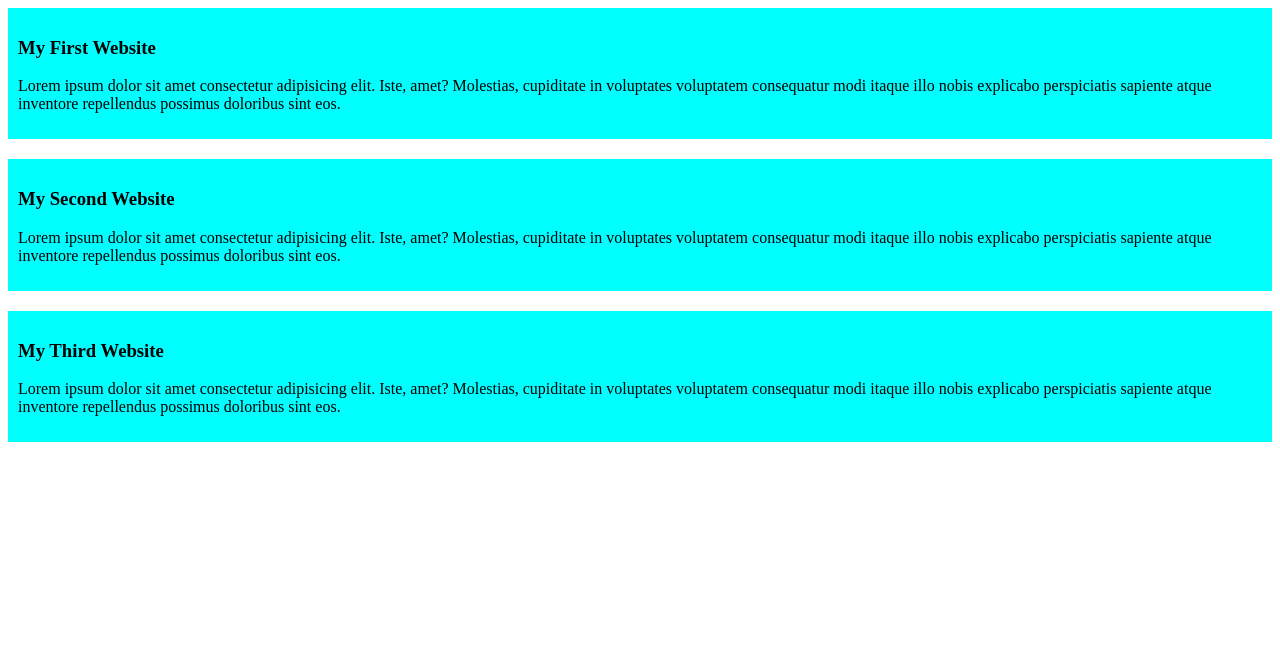
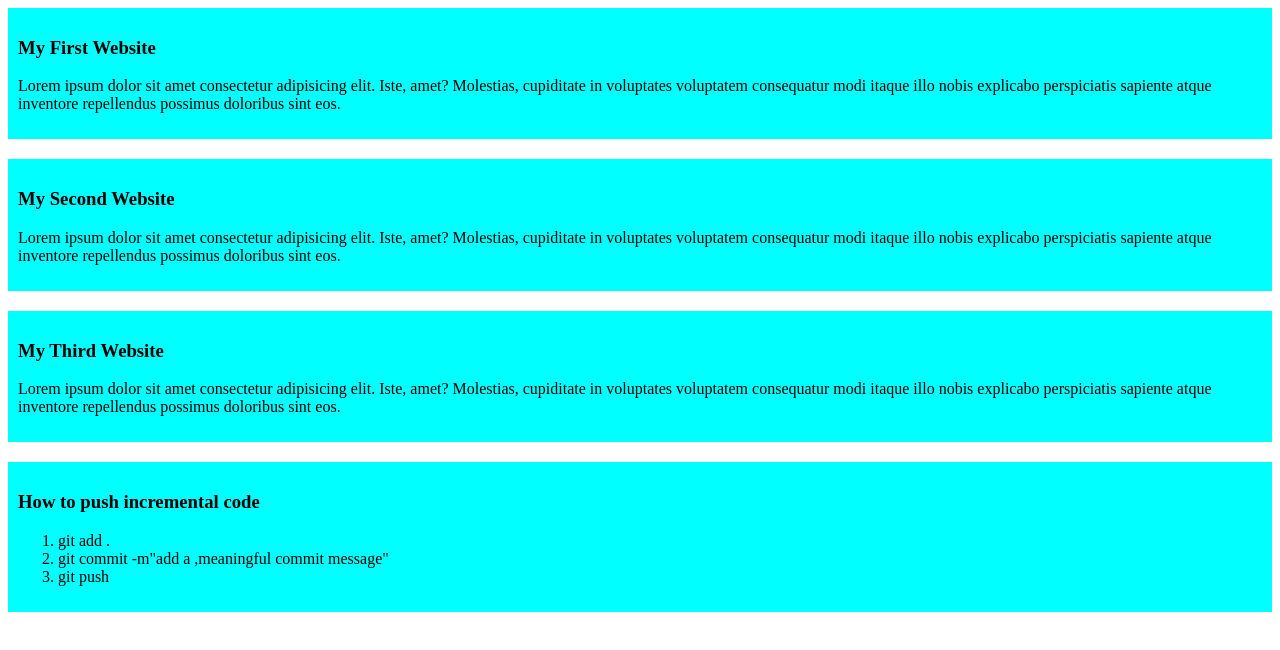
Before and after one commit to samikhan17/my-simple-website, a plain HTML site: page index.html in a window 1280 px wide. Drawn offline with Linux system fonts and the light colour scheme.

Commit message:
added a list to push code

```diff
--- a/index.html
+++ b/index.html
@@ -19,5 +19,13 @@
         <h3>My Third Website</h3>
         <p>Lorem ipsum dolor sit amet consectetur adipisicing elit. Iste, amet? Molestias, cupiditate in voluptates voluptatem consequatur modi itaque illo nobis explicabo perspiciatis sapiente atque inventore repellendus possimus doloribus sint eos.</p>
     </div>
+    <div>
+        <h3>How to push incremental code</h3>
+        <ol>
+            <li>git add .</li>
+            <li>git commit -m"add a ,meaningful commit message"</li>
+            <li>git push</li>
+        </ol>
+    </div>
 </body>
 </html>
```
